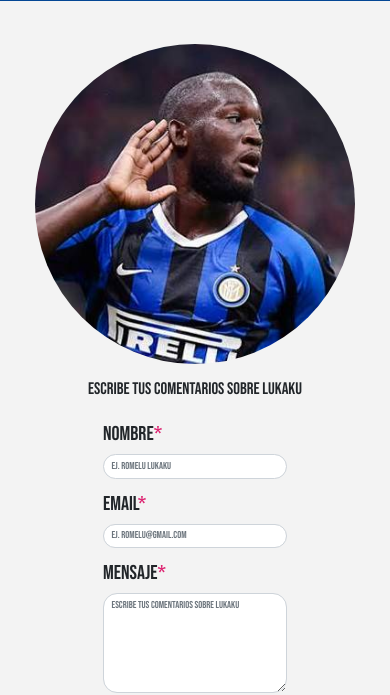
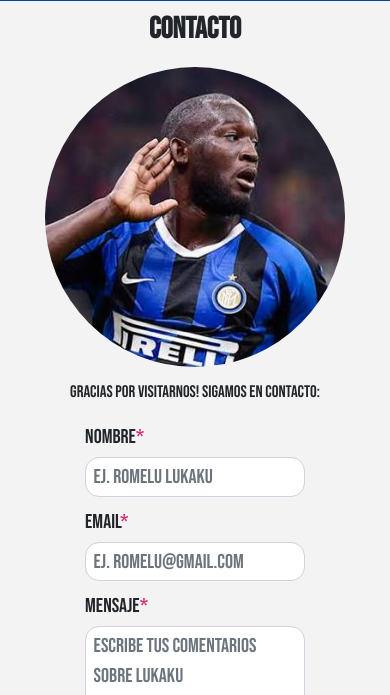
Before and after one commit to jplarussa/lukaku-fan-page-larussajean, a website: page pages/contacto.html in a window 390 px wide. Shown: the part 149-844 px from the top of the page. Drawn offline with nearby package versions, Linux system fonts and the light colour scheme.

Commit message:
Agrego variable de tamaño de fuente y ajusto form contacto

```diff
--- a/pages/contacto.html
+++ b/pages/contacto.html
@@ -55,6 +55,7 @@
     </header>
     <main>
         <div class="container-fluid contacto light gap-4">
+            <h1 class="text-center pt-3">CONTACTO</h1>
             <div class="row pt-4">
                 <div class="col-md-6 d-flex justify-content-center align-items-center">
                     <img class="contacto__img rounded-circle" src="../resources/contacto.jpg" alt="Foto formulario de contacto">
@@ -62,7 +63,7 @@
                 <div class="col-md-6 d-flex justify-content-center align-items-center">
                     <form>
                         <div class="pt-4 text-center">
-                            <h2>Escribe tus comentarios sobre Lukaku</h2>
+                            <h2>Gracias por visitarnos! Sigamos en contacto:</h2>
                         </div>
                         <div class="p-4">
                             <div>
--- a/scss/_mediaqueries.scss
+++ b/scss/_mediaqueries.scss
@@ -37,10 +37,11 @@
             font-size: 1.23rem;
         }
     }
+
+    /* Contenedor de imagen y formulario */
     .contacto {
         img {
-            width: 80%;
-            height: auto;
+            max-width: 380px;
         }
     }
 
@@ -110,7 +111,7 @@
         }
         img {
             width: 100%;
-            max-width: 320px;
+            max-width: 300px;
             height: auto;
         }
     }
--- a/scss/_variables.scss
+++ b/scss/_variables.scss
@@ -5,3 +5,7 @@ $color-secundario : #ffffff;
 /* TIPOGRAFIA */
 $font-principal : 'Bebas Neue', cursive;
 $font-secundaria: 'Oswald', sans-serif;
+
+/* TAMAÑOS DE TITULOS */
+$titulo-primario: 3rem;
+$titulo-secundario: 2rem;
--- a/scss/styles.scss
+++ b/scss/styles.scss
@@ -19,7 +19,7 @@ html{
 header {
     height: 100%;
     background-color: $color-principal;
-    font-size: 3rem;
+    font-size: $titulo-primario;
 
 }
 body {
@@ -29,7 +29,7 @@ body {
 
 h1 {
     font-weight: bold;
-    font-size: 3rem;
+    font-size: $titulo-primario;
 }
 
 /*Estilos de Header */
@@ -228,7 +228,7 @@ main {
     }
 
     &__titulo {
-        font-size: 3rem;
+        font-size: $titulo-primario;
         color: #fff;
     }
     &__info {
@@ -241,7 +241,7 @@ main {
 // Formato del texto y contenido de sección Sobre mi
 .sobre-mi {
     height: auto;
-    font-size: 2rem;
+    font-size: $titulo-secundario;
     padding: 12px;
 
     &__texto {
@@ -287,14 +287,16 @@ main {
     justify-content: center;
     flex-wrap: wrap;
     min-height: 100vh;
-    font-size: 2rem;
+    font-size: $titulo-secundario;
     /* Contenedor de imagen */
     img {
         width: 100%;
+        max-width: 500px;
     }
 }
 .caja {
     border-radius: 14px;
+    font-size: $titulo-secundario;
 }
 
 .obligatorio {
```
Also changed, not shown: css/styles.css.
